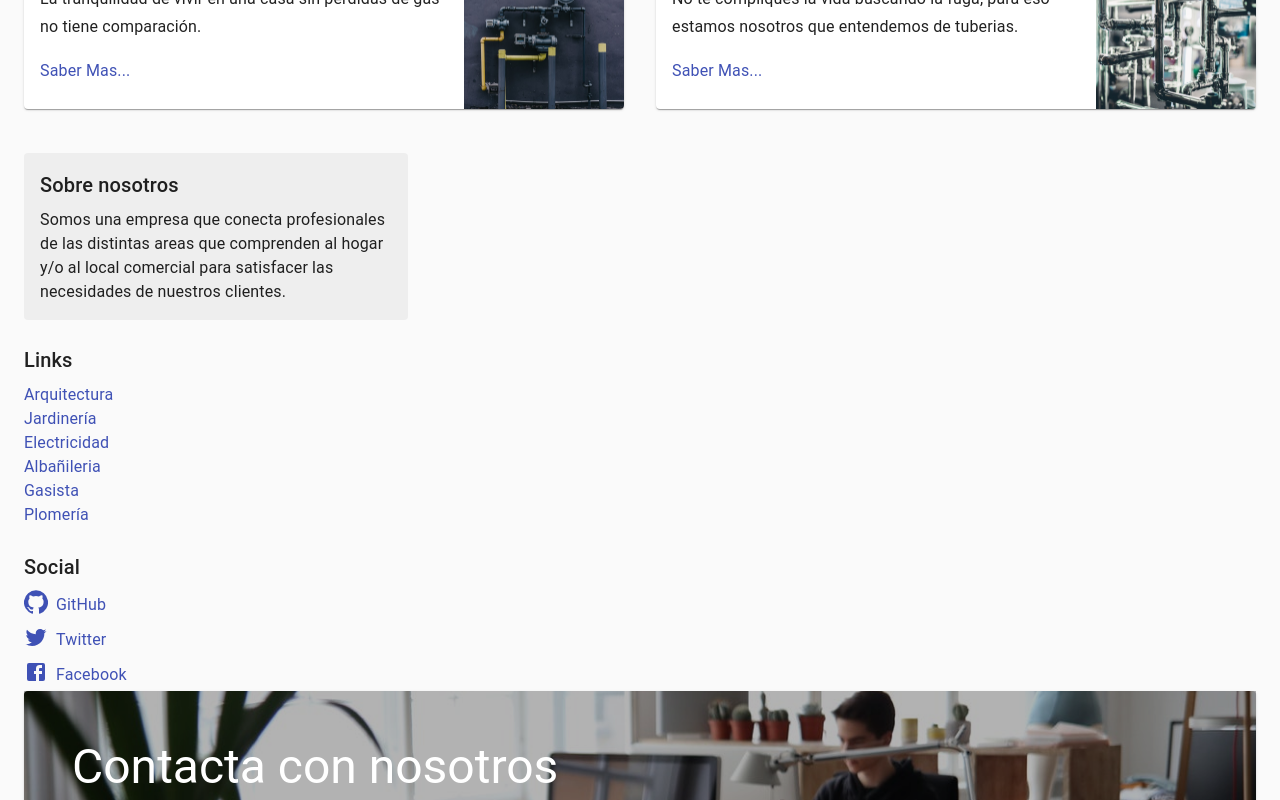
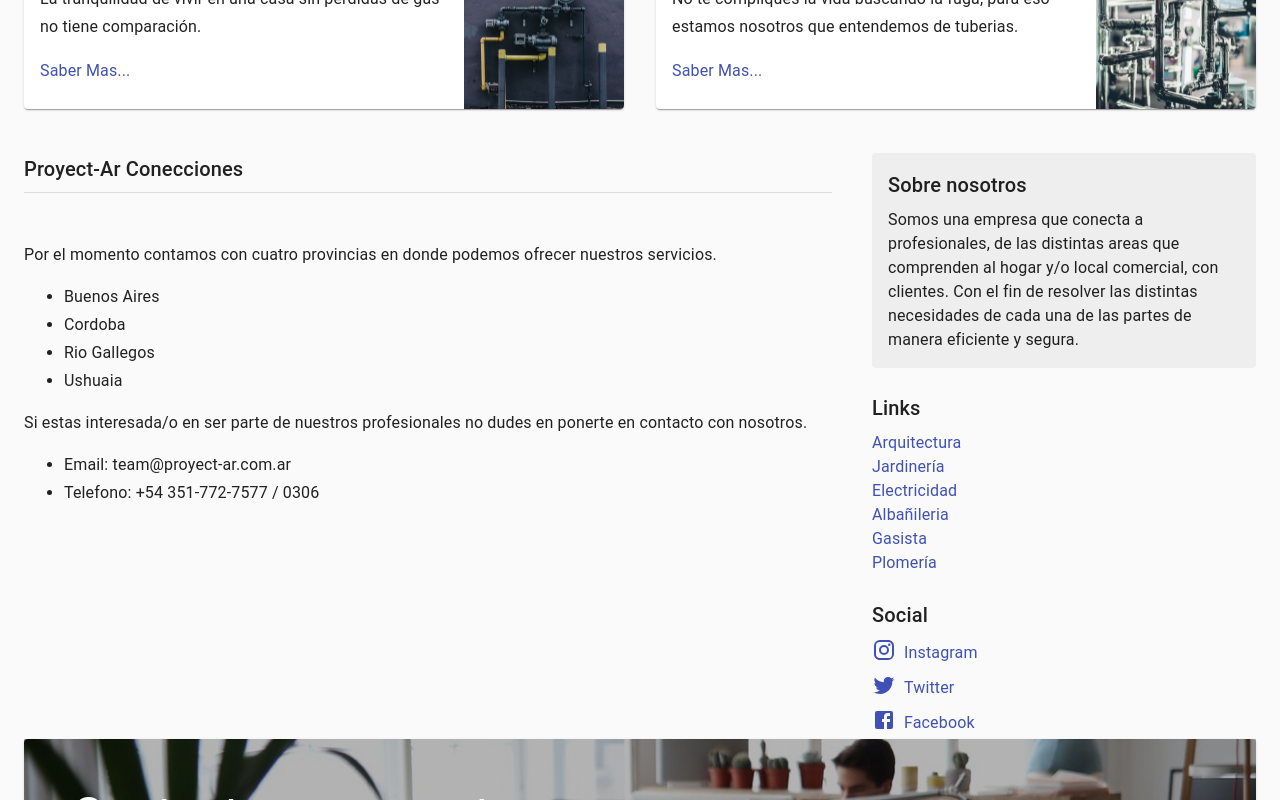
Before and after one commit to SeaBassLab/proyect-ar, a React (Create React App) app: page / in a window 1280 px wide. Shown: the part 980-1780 px from the top of the page. Built offline with nearby package versions, Linux system fonts and the light colour scheme; the HTML template or start-up script is replaced by a standard one.

Commit message:
agregando main component

```diff
--- a/src/components/BottomBanner.js
+++ b/src/components/BottomBanner.js
@@ -11,6 +11,7 @@ const useStyles = makeStyles((theme) => ({
     position: 'relative',
     backgroundColor: theme.palette.grey[800],
     color: theme.palette.common.white,
+    textShadow: '2px 2px black',
     marginBottom: theme.spacing(4),
     backgroundSize: 'cover',
     backgroundRepeat: 'no-repeat',
--- a/src/components/Header.js
+++ b/src/components/Header.js
@@ -2,7 +2,6 @@ import React from 'react';
 import PropTypes from 'prop-types';
 import { makeStyles } from '@material-ui/core/styles';
 import Toolbar from '@material-ui/core/Toolbar';
-import Button from '@material-ui/core/Button';
 import Typography from '@material-ui/core/Typography';
 
 
@@ -34,14 +33,12 @@ const Header = (props) => {
           component="h2"
           variant="h5"
           color="inherit"
+          align="center"
           noWrap
           className={classes.toolbarTitle}
         >
           {title}
         </Typography>
-        <Button variant="outlined" size="small">
-          iniciar secion
-        </Button>
       </Toolbar>
     </React.Fragment>
   );
--- /dev/null
+++ b/src/components/Main.js
@@ -0,0 +1,54 @@
+import React from 'react';
+import PropTypes from 'prop-types';
+import { makeStyles } from '@material-ui/core/styles';
+import Grid from '@material-ui/core/Grid';
+import Typography from '@material-ui/core/Typography';
+import Divider from '@material-ui/core/Divider';
+
+const useStyles = makeStyles((theme) => ({
+  grow: {
+    height: 50,
+  },
+}));
+
+const Main = (props) => {
+  const classes = useStyles();
+  const { title } = props;
+
+  return (
+    <Grid item xs={12} md={8}>
+      <Typography variant="h6" gutterBottom>
+        {title}
+      </Typography>
+      <Divider />
+      <div className={classes.grow} />
+        <Typography paragraph>
+          Por el momento contamos con cuatro provincias en donde podemos ofrecer nuestros servicios.
+        </Typography>
+        <Typography variant="subtitle1">
+            <ul>
+                <li>Buenos Aires</li>
+                <li>Cordoba</li>
+                <li>Rio Gallegos</li>
+                <li>Ushuaia</li>
+            </ul>
+        </Typography>
+        <Typography paragraph>
+          Si estas interesada/o en ser parte de nuestros profesionales no dudes en ponerte en contacto
+          con nosotros.
+        </Typography>
+        <Typography variant="subtitle1">
+            <ul>
+                <li>Email: team@proyect-ar.com.ar</li>
+                <li>Telefono: +54 351-772-7577 / 0306</li>
+            </ul>
+        </Typography>
+    </Grid>
+  );
+}
+
+Main.propTypes = {
+  title: PropTypes.string,
+};
+
+export default Main;
--- a/src/pages/Home.js
+++ b/src/pages/Home.js
@@ -3,11 +3,12 @@ import { makeStyles } from '@material-ui/core/styles';
 import CssBaseline from '@material-ui/core/CssBaseline';
 import Grid from '@material-ui/core/Grid';
 import Container from '@material-ui/core/Container';
-import GitHubIcon from '@material-ui/icons/GitHub';
+import InstagramIcon from '@material-ui/icons/Instagram';
 import FacebookIcon from '@material-ui/icons/Facebook';
 import TwitterIcon from '@material-ui/icons/Twitter';
 import MainHeader from '../components/MainHeader';
 import FeaturedPost from '../components/FeaturedPost';
+import Main from '../components/Main';
 import Sidebar from '../components/Sidebar';
 import BottomBanner from '../components/BottomBanner'
 import MainImage from '../images/MainImage.jpg';
@@ -92,7 +93,7 @@ const featuredPosts = [
 const sidebar = {
   title: 'Sobre nosotros',
   description:
-    'Somos una empresa que conecta profesionales de las distintas areas que comprenden al hogar y/o al local comercial para satisfacer las necesidades de nuestros clientes.',
+    'Somos una empresa que conecta a profesionales, de las distintas areas que comprenden al hogar y/o local comercial, con clientes. Con el fin de resolver las distintas necesidades de cada una de las partes de manera eficiente y segura.',
   archives: [
     { title: 'Arquitectura', url: '/arquitectura' },
     { title: 'Jardinería', url: '/jardineria' },
@@ -102,7 +103,7 @@ const sidebar = {
     { title: 'Plomería', url: '/plomeria' },
   ],
   social: [
-    { name: 'GitHub', icon: GitHubIcon, url: '#' },
+    { name: 'Instagram', icon: InstagramIcon, url: '#' },
     { name: 'Twitter', icon: TwitterIcon, url: '#' },
     { name: 'Facebook', icon: FacebookIcon, url: '#' },
   ],
@@ -123,6 +124,7 @@ const Home = () => {
             ))}
           </Grid>
           <Grid container spacing={5} className={classes.mainGrid}>
+            <Main title="Proyect-Ar Conecciones" />
             <Sidebar
               title={sidebar.title}
               description={sidebar.description}
```
Also changed, not shown: src/post/blog-post.1.md (deleted, +0 -46 lines), src/post/blog-post.2.md (deleted, +0 -17 lines), src/post/blog-post.3.md (deleted, +0 -17 lines).
